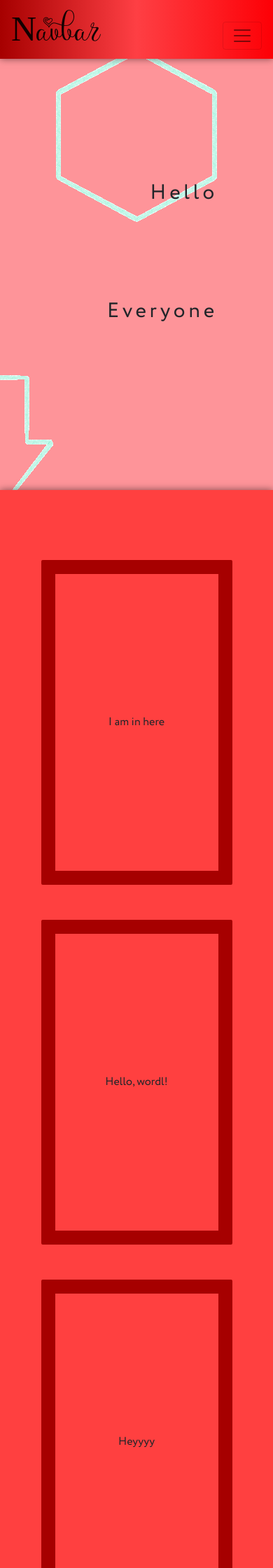
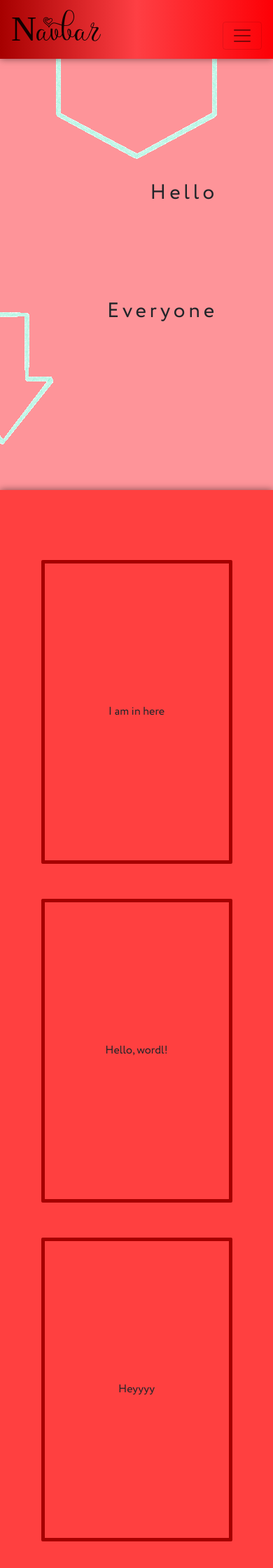
Before and after one commit to AndeyGordeev/forMom, a Flask app: page / in a window 390 px wide. Shown: the top 2240 px of the page at 70% size. Run offline with Flask 2, Linux system fonts and the light colour scheme; some libraries are stand-ins or nearby versions.

Commit message:
test change view 13 for phone

```diff
--- a/static/css/style.css
+++ b/static/css/style.css
@@ -168,6 +168,9 @@ div, h1, p:hover {
 		animation-name: collapse;
 		animation-duration: 1s;
 	}
+	.post {
+		border: 5px solid #A60000;
+	}
 }
 
 
@@ -200,7 +203,7 @@ div, h1, p:hover {
 		font-size: 100px;
 	}
 	.rectangle {
-		height: 20%;
+		height: 15%;
 	}
 	.posts {
 		top:1000px;
```
